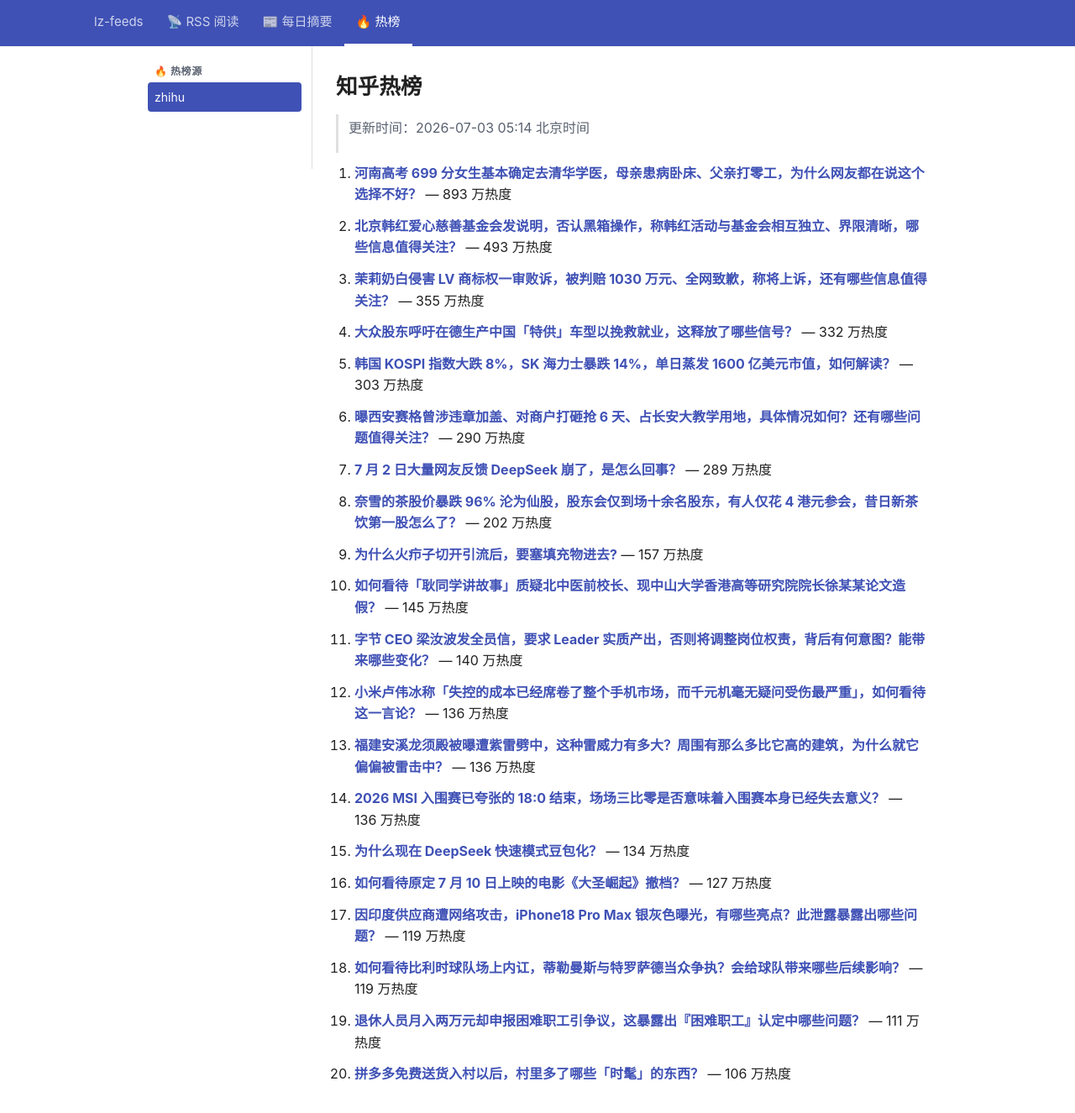
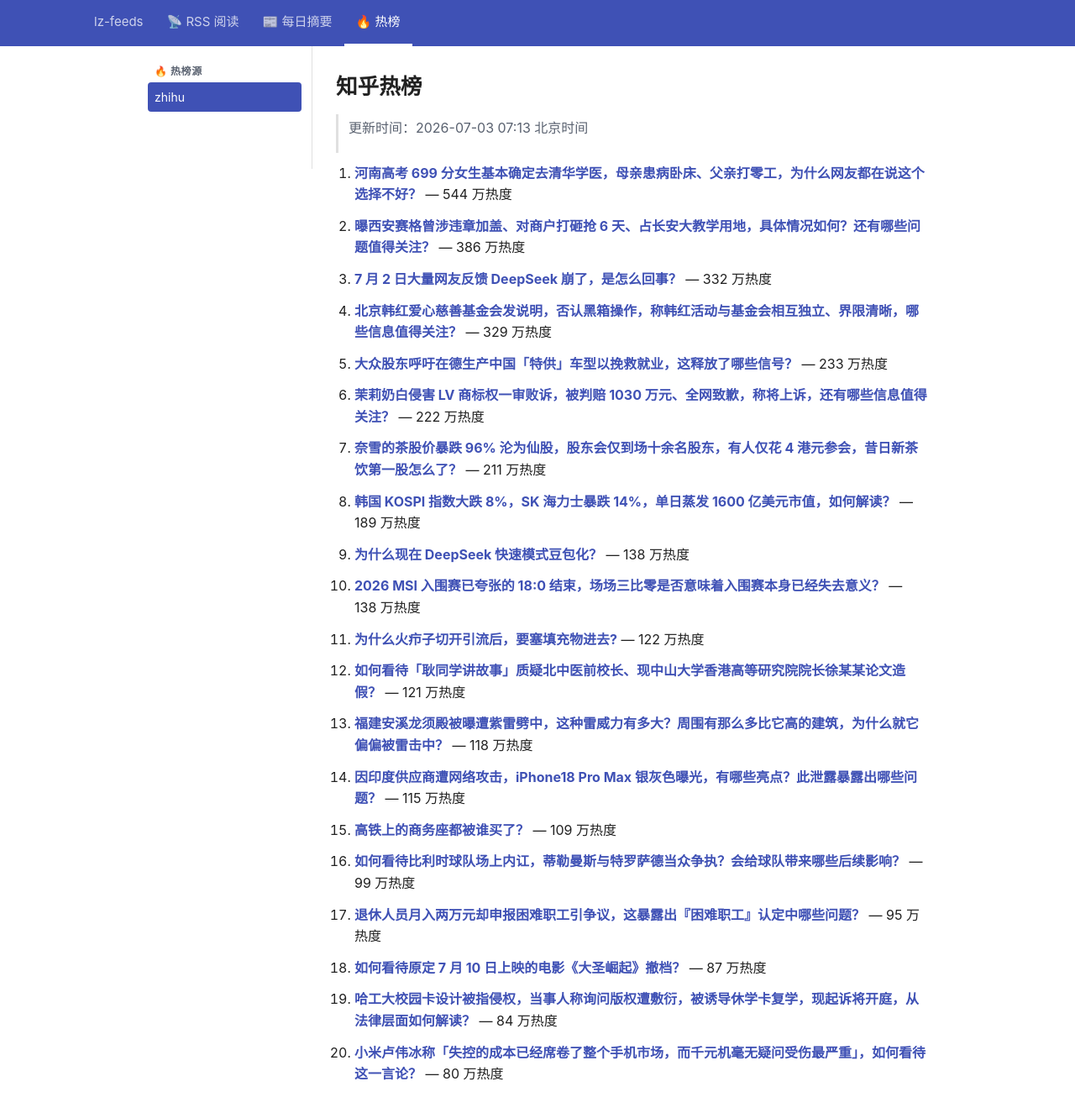
Before and after one commit to lizhang0101/lz-feeds, a Jekyll site: the page built from _hotlist/zhihu.md, in a window 1280 px wide and 1356 px high. Shown: the top 1325 px of the window at 84% size. Built offline with Jekyll 4.4.1, drawn with Linux system fonts in a browser that asks for light colours.

Commit message:
hotlist: 2026-07-02T23:13Z

```diff
--- a/_hotlist/zhihu.md
+++ b/_hotlist/zhihu.md
@@ -1,48 +1,48 @@
 ---
-updated: 2026-07-03 05:14 北京时间
+updated: 2026-07-03 07:13 北京时间
 count: 20
 ---
 
 # 知乎热榜
 
-> 更新时间：2026-07-03 05:14 北京时间
+> 更新时间：2026-07-03 07:13 北京时间
 
-1. **[河南高考 699 分女生基本确定去清华学医，母亲患病卧床、父亲打零工，为什么网友都在说这个选择不好？](https://www.zhihu.com/question/2054372674491750198)** — 893 万热度
+1. **[河南高考 699 分女生基本确定去清华学医，母亲患病卧床、父亲打零工，为什么网友都在说这个选择不好？](https://www.zhihu.com/question/2054372674491750198)** — 544 万热度
 
-2. **[北京韩红爱心慈善基金会发说明，否认黑箱操作，称韩红活动与基金会相互独立、界限清晰，哪些信息值得关注？](https://www.zhihu.com/question/2056091282431107204)** — 493 万热度
+2. **[曝西安赛格曾涉违章加盖、对商户打砸抢 6 天、占长安大教学用地，具体情况如何？还有哪些问题值得关注？](https://www.zhihu.com/question/2056002373693038752)** — 386 万热度
 
-3. **[茉莉奶白侵害 LV 商标权一审败诉，被判赔 1030 万元、全网致歉，称将上诉，还有哪些信息值得关注？](https://www.zhihu.com/question/2056019974779401205)** — 355 万热度
+3. **[7 月 2 日大量网友反馈 DeepSeek 崩了，是怎么回事？](https://www.zhihu.com/question/2056064893745193207)** — 332 万热度
 
-4. **[大众股东呼吁在德生产中国「特供」车型以挽救就业，这释放了哪些信号？](https://www.zhihu.com/question/2055241009630598774)** — 332 万热度
+4. **[北京韩红爱心慈善基金会发说明，否认黑箱操作，称韩红活动与基金会相互独立、界限清晰，哪些信息值得关注？](https://www.zhihu.com/question/2056091282431107204)** — 329 万热度
 
-5. **[韩国 KOSPI 指数大跌 8%，SK 海力士暴跌 14%，单日蒸发 1600 亿美元市值，如何解读？](https://www.zhihu.com/question/2056021886144864275)** — 303 万热度
+5. **[大众股东呼吁在德生产中国「特供」车型以挽救就业，这释放了哪些信号？](https://www.zhihu.com/question/2055241009630598774)** — 233 万热度
 
-6. **[曝西安赛格曾涉违章加盖、对商户打砸抢 6 天、占长安大教学用地，具体情况如何？还有哪些问题值得关注？](https://www.zhihu.com/question/2056002373693038752)** — 290 万热度
+6. **[茉莉奶白侵害 LV 商标权一审败诉，被判赔 1030 万元、全网致歉，称将上诉，还有哪些信息值得关注？](https://www.zhihu.com/question/2056019974779401205)** — 222 万热度
 
-7. **[7 月 2 日大量网友反馈 DeepSeek 崩了，是怎么回事？](https://www.zhihu.com/question/2056064893745193207)** — 289 万热度
+7. **[奈雪的茶股价暴跌 96% 沦为仙股，股东会仅到场十余名股东，有人仅花 4 港元参会，昔日新茶饮第一股怎么了？](https://www.zhihu.com/question/2055976324167213165)** — 211 万热度
 
-8. **[奈雪的茶股价暴跌 96% 沦为仙股，股东会仅到场十余名股东，有人仅花 4 港元参会，昔日新茶饮第一股怎么了？](https://www.zhihu.com/question/2055976324167213165)** — 202 万热度
+8. **[韩国 KOSPI 指数大跌 8%，SK 海力士暴跌 14%，单日蒸发 1600 亿美元市值，如何解读？](https://www.zhihu.com/question/2056021886144864275)** — 189 万热度
 
-9. **[为什么火疖子切开引流后，要塞填充物进去?](https://www.zhihu.com/question/7737953488)** — 157 万热度
+9. **[为什么现在 DeepSeek 快速模式豆包化？](https://www.zhihu.com/question/2050992107284964141)** — 138 万热度
 
-10. **[如何看待「耿同学讲故事」质疑北中医前校长、现中山大学香港高等研究院院长徐某某论文造假？](https://www.zhihu.com/question/2054149712081695912)** — 145 万热度
+10. **[2026 MSI 入围赛已夸张的 18:0 结束，场场三比零是否意味着入围赛本身已经失去意义？](https://www.zhihu.com/question/2055962198317294585)** — 138 万热度
 
-11. **[字节 CEO 梁汝波发全员信，要求 Leader 实质产出，否则将调整岗位权责，背后有何意图？能带来哪些变化？](https://www.zhihu.com/question/2055686422682494046)** — 140 万热度
+11. **[为什么火疖子切开引流后，要塞填充物进去?](https://www.zhihu.com/question/7737953488)** — 122 万热度
 
-12. **[小米卢伟冰称「失控的成本已经席卷了整个手机市场，而千元机毫无疑问受伤最严重」，如何看待这一言论？](https://www.zhihu.com/question/2055964863189537048)** — 136 万热度
+12. **[如何看待「耿同学讲故事」质疑北中医前校长、现中山大学香港高等研究院院长徐某某论文造假？](https://www.zhihu.com/question/2054149712081695912)** — 121 万热度
 
-13. **[福建安溪龙须殿被曝遭紫雷劈中，这种雷威力有多大？周围有那么多比它高的建筑，为什么就它偏偏被雷击中？](https://www.zhihu.com/question/2055683206213361694)** — 136 万热度
+13. **[福建安溪龙须殿被曝遭紫雷劈中，这种雷威力有多大？周围有那么多比它高的建筑，为什么就它偏偏被雷击中？](https://www.zhihu.com/question/2055683206213361694)** — 118 万热度
 
-14. **[2026 MSI 入围赛已夸张的 18:0 结束，场场三比零是否意味着入围赛本身已经失去意义？](https://www.zhihu.com/question/2055962198317294585)** — 136 万热度
+14. **[因印度供应商遭网络攻击，iPhone18 Pro Max 银灰色曝光，有哪些亮点？此泄露暴露出哪些问题？](https://www.zhihu.com/question/2055321023403095974)** — 115 万热度
 
-15. **[为什么现在 DeepSeek 快速模式豆包化？](https://www.zhihu.com/question/2050992107284964141)** — 134 万热度
+15. **[高铁上的商务座都被谁买了？](https://www.zhihu.com/question/333343755)** — 109 万热度
 
-16. **[如何看待原定 7 月 10 日上映的电影《大圣崛起》撤档？](https://www.zhihu.com/question/2055322936668598686)** — 127 万热度
+16. **[如何看待比利时球队场上内讧，蒂勒曼斯与特罗萨德当众争执？会给球队带来哪些后续影响？](https://www.zhihu.com/question/2055912450835181727)** — 99 万热度
 
-17. **[因印度供应商遭网络攻击，iPhone18 Pro Max 银灰色曝光，有哪些亮点？此泄露暴露出哪些问题？](https://www.zhihu.com/question/2055321023403095974)** — 119 万热度
+17. **[退休人员月入两万元却申报困难职工引争议，这暴露出『困难职工』认定中哪些问题？](https://www.zhihu.com/question/2055392147105486769)** — 95 万热度
 
-18. **[如何看待比利时球队场上内讧，蒂勒曼斯与特罗萨德当众争执？会给球队带来哪些后续影响？](https://www.zhihu.com/question/2055912450835181727)** — 119 万热度
+18. **[如何看待原定 7 月 10 日上映的电影《大圣崛起》撤档？](https://www.zhihu.com/question/2055322936668598686)** — 87 万热度
 
-19. **[退休人员月入两万元却申报困难职工引争议，这暴露出『困难职工』认定中哪些问题？](https://www.zhihu.com/question/2055392147105486769)** — 111 万热度
+19. **[哈工大校园卡设计被指侵权，当事人称询问版权遭敷衍，被诱导休学卡复学，现起诉将开庭，从法律层面如何解读？](https://www.zhihu.com/question/2055663897164473199)** — 84 万热度
 
-20. **[拼多多免费送货入村以后，村里多了哪些「时髦」的东西？](https://www.zhihu.com/question/2055715938553554608)** — 106 万热度
+20. **[小米卢伟冰称「失控的成本已经席卷了整个手机市场，而千元机毫无疑问受伤最严重」，如何看待这一言论？](https://www.zhihu.com/question/2055964863189537048)** — 80 万热度
```
